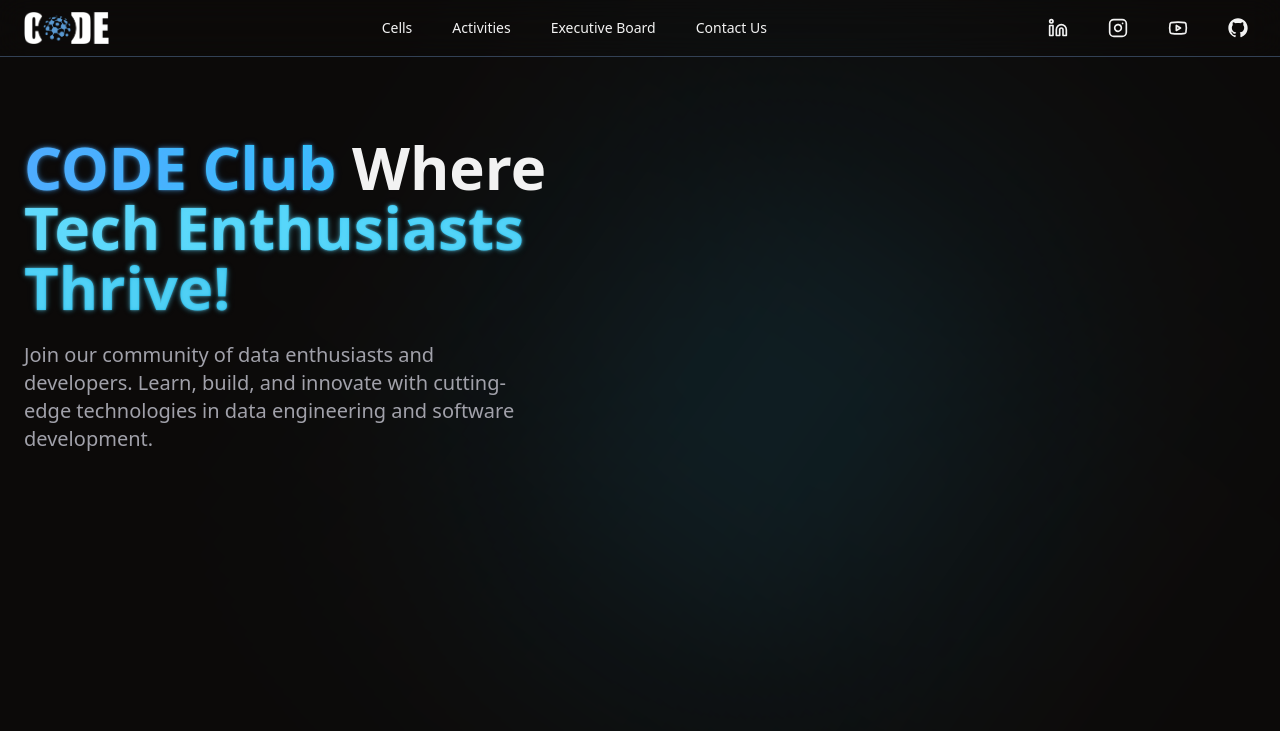
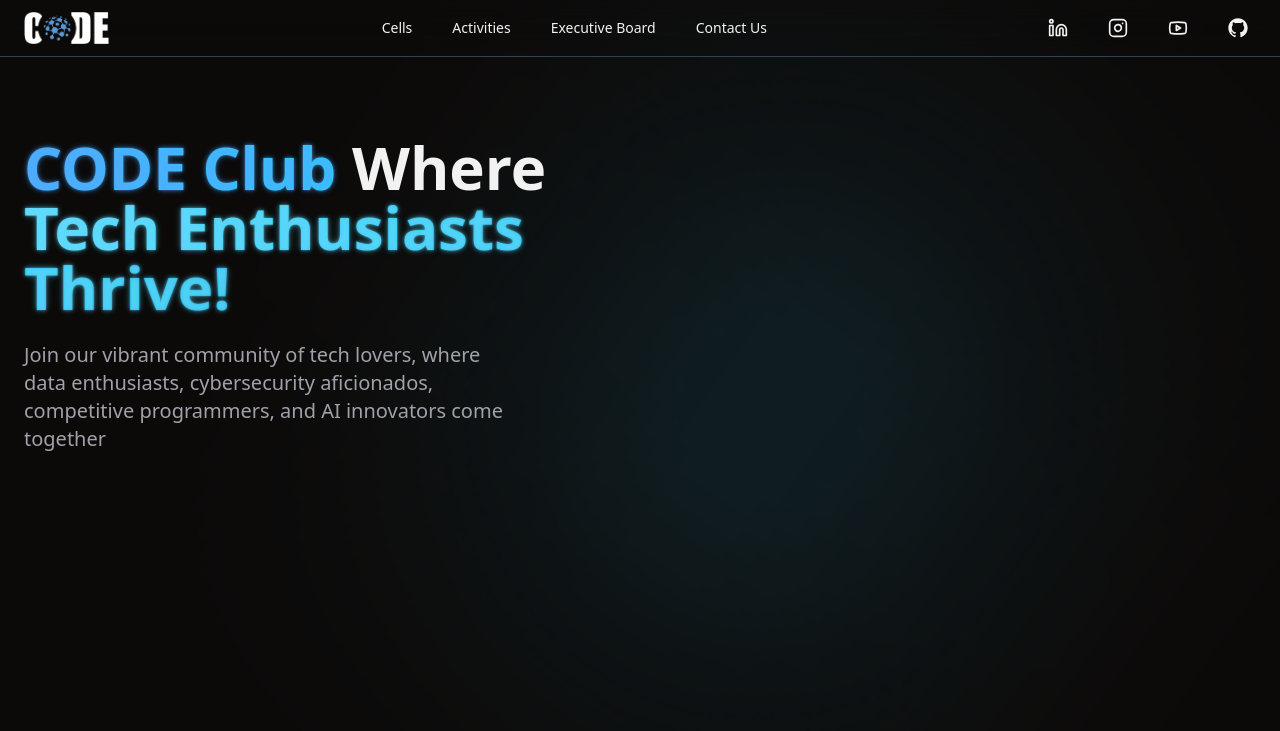
Before and after one commit to mouadenna/landingPage, a React (Vite) app: page / in a window 1280 px wide. Shown: the top 731 px of the page. Built offline with nearby package versions, Linux system fonts and the light colour scheme.

Commit message:
Update Hero.tsx

```diff
--- a/src/components/Hero.tsx
+++ b/src/components/Hero.tsx
@@ -19,8 +19,8 @@ export const Hero = () => {
         </main>
 
         <p className="text-xl text-muted-foreground md:w-10/12 mx-auto lg:mx-0">
-          Join our community of data enthusiasts and developers. Learn, build,
-          and innovate with cutting-edge technologies in data engineering and software development.
+          Join our vibrant community of tech lovers, where data enthusiasts, cybersecurity aficionados,
+          competitive programmers, and AI innovators come together
         </p>
 
         <div className="space-y-4 md:space-y-0 md:space-x-4">
```
